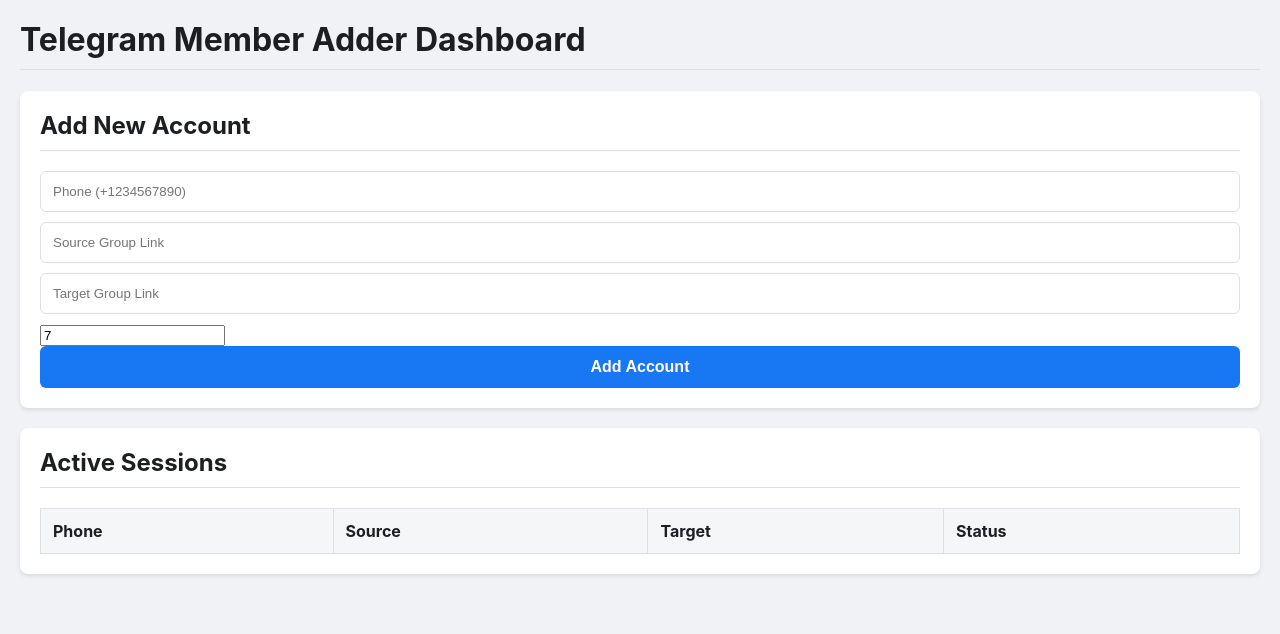
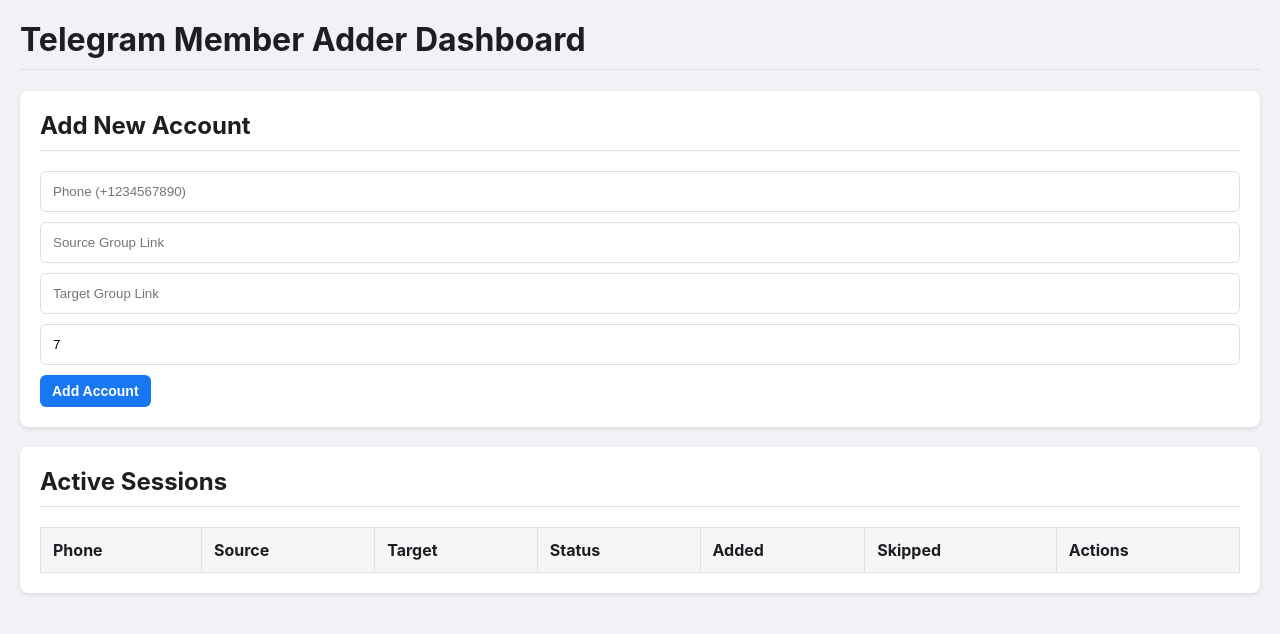
Before and after one commit to Rup22784esh/telegram, a FastAPI app: page / in a window 1280 px wide. Shown: the top 634 px of the page. Run offline with FastAPI, Linux system fonts and the light colour scheme; lists and menus that the app fills with data are empty; parts of the project's set-up code (start-up, migrations or seed data) failed here and were passed over.

Commit message:
feat: add restart button, stats, and improved styling

```diff
--- a/main.py
+++ b/main.py
@@ -112,6 +112,7 @@
                 update_status(phone, f"[{i+1}/{len(valid_members)}] Adding: {username}")
                 await client(InviteToChannelRequest(target_group, [user]))
                 added_count += 1
+                SESSIONS[phone]['added'] = added_count
                 await asyncio.sleep(1)
             except FloodWaitError as e:
                 wait_time = e.seconds + 10
@@ -120,6 +121,7 @@
                 return # Exit and let the cron job restart it
             except UserAlreadyParticipantError:
                 skipped_count += 1
+                SESSIONS[phone]['skipped'] = skipped_count
                 update_status(phone, f"Skipped (already in group): {username}")
                 continue
             except (UserPrivacyRestrictedError, UserNotMutualContactError, UserChannelsTooMuchError) as known:
@@ -175,7 +177,9 @@
         "target": target,
         "status": "Authenticating",
         "client": client,
-        "last_seen_filter": last_seen_filter
+        "last_seen_filter": last_seen_filter,
+        "added": 0,
+        "skipped": 0
     }
 
     if await client.is_user_authorized():
@@ -211,6 +215,21 @@
     RUNNING_TASKS[phone] = task
     return RedirectResponse(url="/", status_code=303)
 
+@app.post("/restart_session")
+async def restart_session(request: Request):
+    form = await request.form()
+    phone = form.get('phone')
+    if phone in SESSIONS:
+        if phone in RUNNING_TASKS and not RUNNING_TASKS[phone].done():
+            RUNNING_TASKS[phone].cancel()
+
+        SESSIONS[phone]['status'] = 'Restarting...'
+        SESSIONS[phone]['added'] = 0
+        SESSIONS[phone]['skipped'] = 0
+        task = asyncio.create_task(member_adder_worker(phone))
+        RUNNING_TASKS[phone] = task
+    return RedirectResponse(url="/", status_code=303)
+
 async def periodic_wake_up():
     while True:
         await asyncio.sleep(30) # Check every 30 seconds
--- a/static/style.css
+++ b/static/style.css
@@ -25,7 +25,7 @@
     margin-top: 0;
 }
 
-input[type="text"], input[type="password"] {
+input[type="text"], input[type="password"], input[type="number"] {
     width: 100%;
     padding: 12px;
     margin-bottom: 10px;
@@ -35,13 +35,12 @@
 }
 
 button {
-    width: 100%;
-    padding: 12px;
+    padding: 8px 12px;
     border: none;
     border-radius: 6px;
     background-color: #1877f2;
     color: white;
-    font-size: 16px;
+    font-size: 14px;
     font-weight: bold;
     cursor: pointer;
 }
@@ -68,3 +67,8 @@
 tr:nth-child(even) {
     background-color: #f5f6f7;
 }
+
+.flood-wait {
+    color: red;
+    font-weight: bold;
+}
--- a/templates/index.html
+++ b/templates/index.html
@@ -22,7 +22,7 @@
             <h2>Active Sessions</h2>
             <table>
                 <thead>
-                    <tr><th>Phone</th><th>Source</th><th>Target</th><th>Status</th></tr>
+                    <tr><th>Phone</th><th>Source</th><th>Target</th><th>Status</th><th>Added</th><th>Skipped</th><th>Actions</th></tr>
                 </thead>
                 <tbody>
                     {% for phone, data in sessions.items() %}
@@ -36,6 +36,14 @@
                             {% else %}
                                 {{ data.status }}
                             {% endif %}
+                        </td>
+                        <td>{{ data.added or 0 }}</td>
+                        <td>{{ data.skipped or 0 }}</td>
+                        <td>
+                            <form method="POST" action="/restart_session" style="display:inline;">
+                                <input type="hidden" name="phone" value="{{ data.phone }}">
+                                <button type="submit">Restart</button>
+                            </form>
                         </td>
                     </tr>
                     {% endfor %}
```
